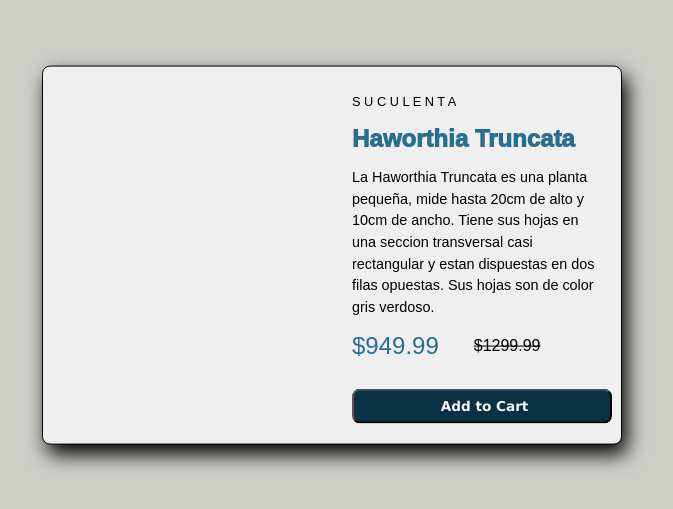
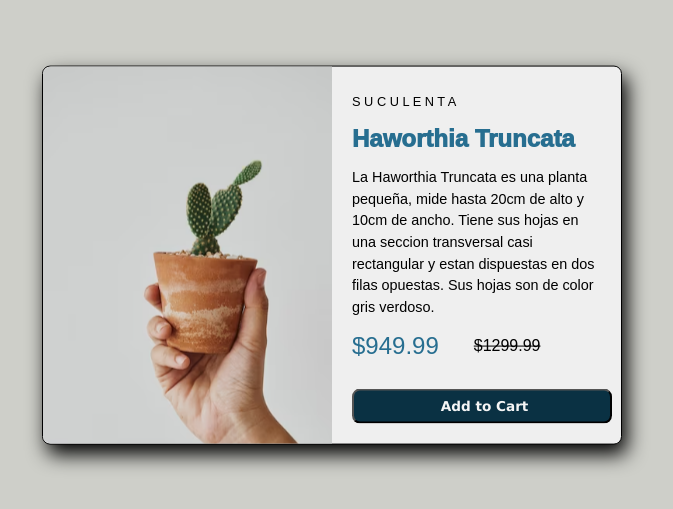
Before and after one commit to joseortizx/preview-card, a plain HTML site: page index.html in a window 1280 px wide. Shown: the part 145-654 px from the top of the page, without its empty margins (308-981 px from the left). Drawn offline with Linux system fonts and the light colour scheme.

Commit message:
fix: error visualization

```diff
--- a/style/index.css
+++ b/style/index.css
@@ -66,7 +66,7 @@ h6 {
   font-family: sans-serif;
 }
 .card-img {
-  background-image: url(./img/cactus4cortado.png);
+  background-image: url(../img/cactus4cortado.PNG);
   width: 100%;
   border-top-left-radius: 8px;
   border-top-right-radius: 8px;
@@ -123,7 +123,7 @@ h6 {
     display: flex;
   }
   .card-img {
-    background-image: url(./img/cactus4.png);
+    background-image: url(../img/cactus4.PNG);
     border-bottom-left-radius: 8px;
     border-top-right-radius: 0px;
   }
```
